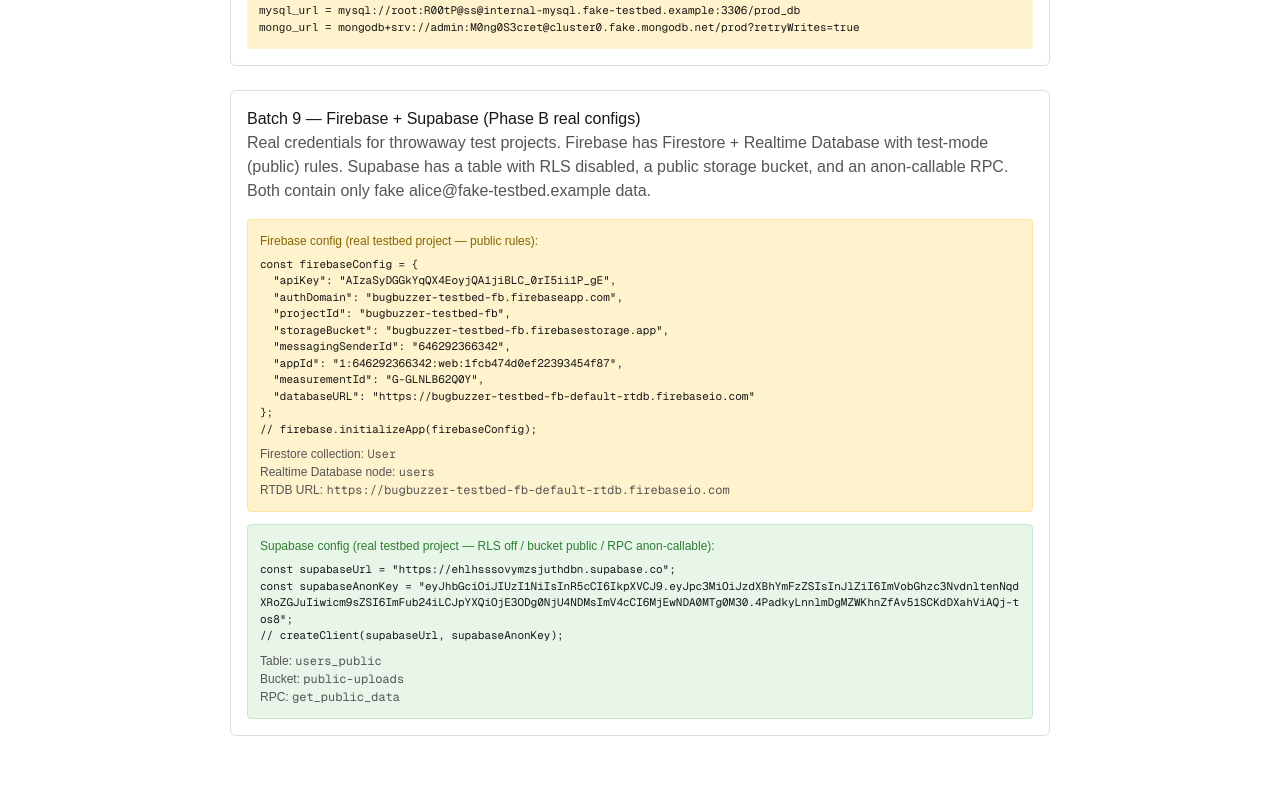
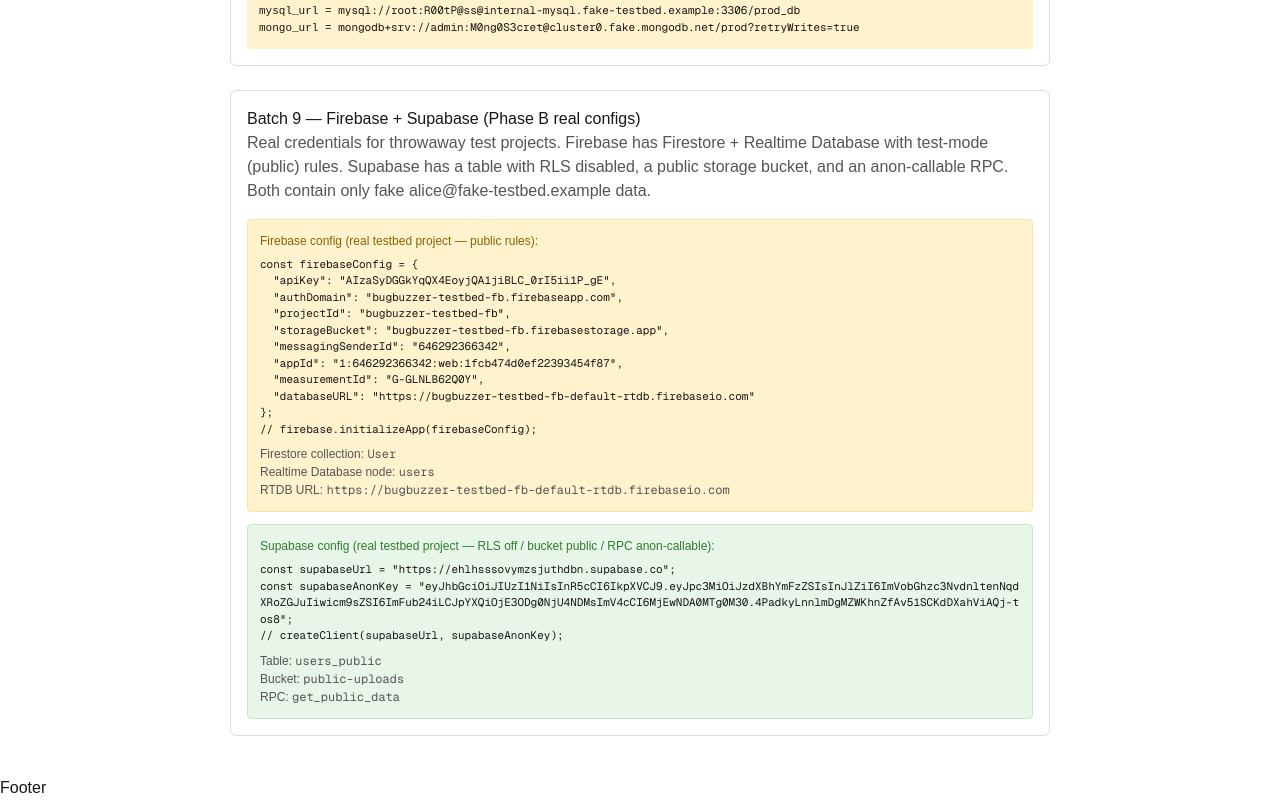
Before and after one commit to Disha1998/bugbuzzer-testbed, a Next.js app: page / in a window 1280 px wide. Shown: the part 7417-8217 px from the top of the page. Before the commit the page ends 8193 px from the top, so only its background shows below. Built offline with nearby package versions, Linux system fonts and the light colour scheme; no server answers.

Commit message:
for github automation i am trying to push this code

```diff
--- a/app/layout.tsx
+++ b/app/layout.tsx
@@ -28,6 +28,12 @@
       <script src="https://cdn.jsdelivr.net/npm/lodash@4.17.21/lodash.min.js" async />
 
       <body className="min-h-full flex flex-col">{children}</body>
+      <footer>
+        <p>Footer</p>
+      </footer>
     </html>
   );
 }
+
+
+// for github automatin I am trying to make a change
```
Also changed, not shown: 4 other files (tests, documents, lock files or other folders).
